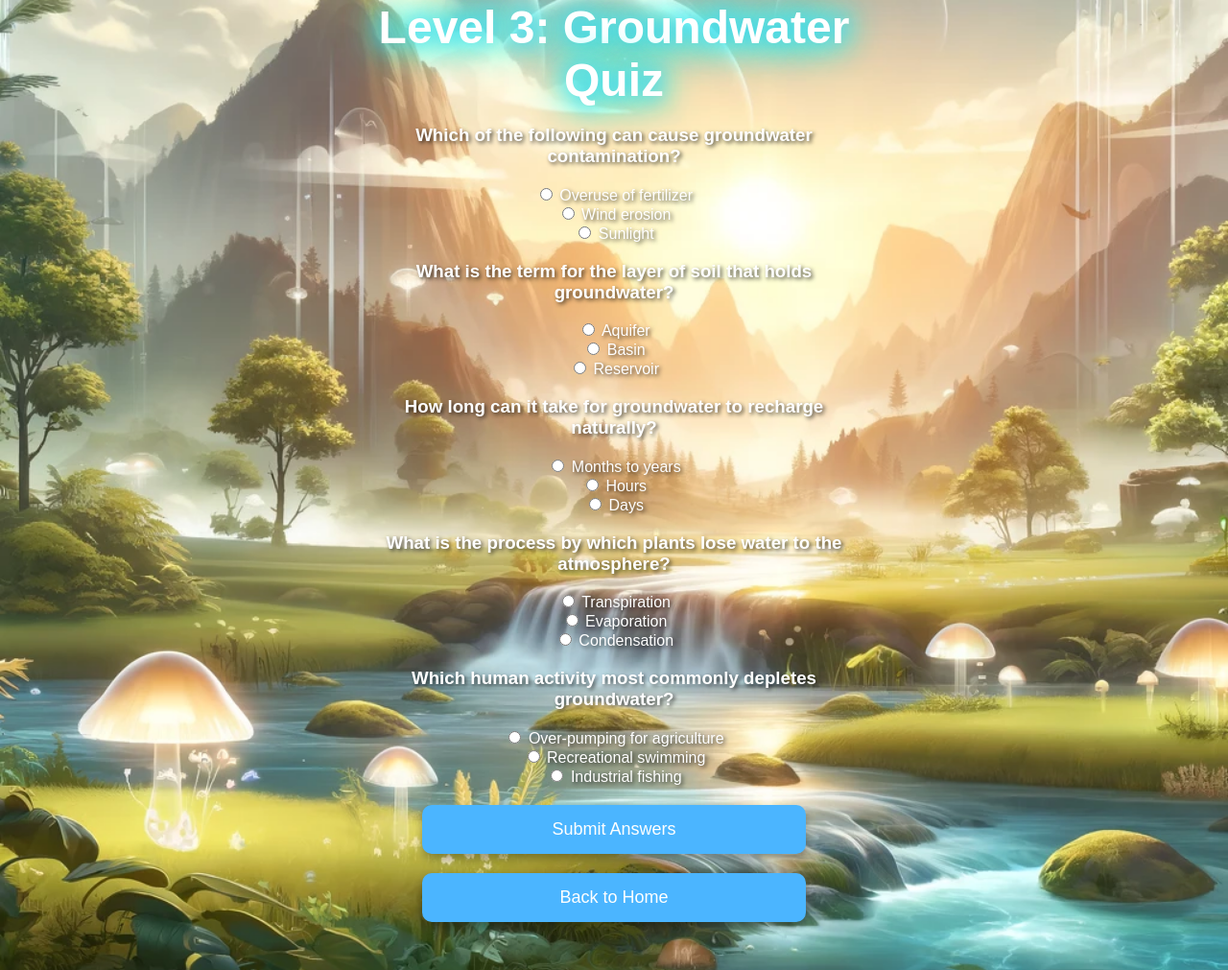
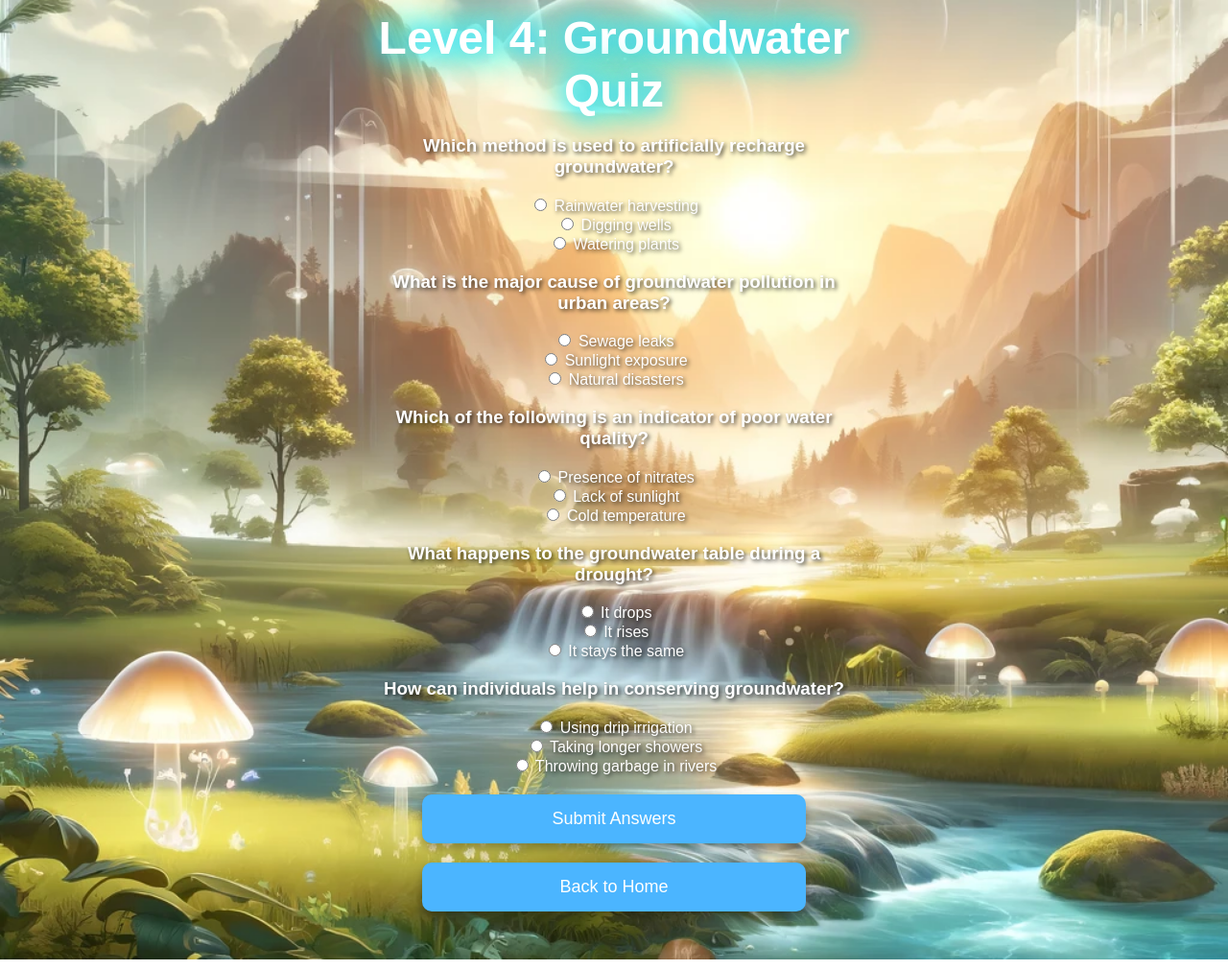
Before and after one commit to Subhash-04/SIH-Project, a plain HTML site: page GuardiansOfGroundWater/quiz-level-3.html in a window 1280 px wide. Shown: the whole page at 96% size. Drawn offline with Linux system fonts and the light colour scheme.

Commit message:
Update quiz-level-3.html

```diff
--- a/GuardiansOfGroundWater/quiz-level-3.html
+++ b/GuardiansOfGroundWater/quiz-level-3.html
@@ -3,7 +3,7 @@
 <head>
     <meta charset="UTF-8">
     <meta name="viewport" content="width=device-width, initial-scale=1.0">
-    <title>Quiz - Level 3 | Guardians of Groundwater</title>
+    <title>Quiz - Level 4 | Guardians of Groundwater</title>
     <link rel="stylesheet" href="assets/css/styles.css">
     <style>
         body {
@@ -17,7 +17,7 @@
 </head>
 <body class="quiz-page">
     <div class="container quiz-container">
-        <h1 class="quiz-title">Level 3: Groundwater Quiz</h1>
+        <h1 class="quiz-title">Level 4: Groundwater Quiz</h1>
         <form id="quizForm">
             <div id="question-container"></div>
             <button type="submit" class="menu-button quiz-submit-btn">Submit Answers</button>
@@ -34,12 +34,13 @@
     <script>
         // Questions for Level 3
         const quizQuestions = [
-        { question: "Which of the following can cause groundwater contamination?", options: ["Overuse of fertilizer", "Wind erosion", "Sunlight"], answer: 0 },
-        { question: "What is the term for the layer of soil that holds groundwater?", options: ["Aquifer", "Basin", "Reservoir"], answer: 0 },
-        { question: "How long can it take for groundwater to recharge naturally?", options: ["Months to years", "Hours", "Days"], answer: 0 },
-        { question: "What is the process by which plants lose water to the atmosphere?", options: ["Transpiration", "Evaporation", "Condensation"], answer: 0 },
-        { question: "Which human activity most commonly depletes groundwater?", options: ["Over-pumping for agriculture", "Recreational swimming", "Industrial fishing"], answer: 0 }
+        { question: "Which method is used to artificially recharge groundwater?", options: ["Rainwater harvesting", "Digging wells", "Watering plants"], answer: 0 },
+        { question: "What is the major cause of groundwater pollution in urban areas?", options: ["Sewage leaks", "Sunlight exposure", "Natural disasters"], answer: 0 },
+        { question: "Which of the following is an indicator of poor water quality?", options: ["Presence of nitrates", "Lack of sunlight", "Cold temperature"], answer: 0 },
+        { question: "What happens to the groundwater table during a drought?", options: ["It drops", "It rises", "It stays the same"], answer: 0 },
+        { question: "How can individuals help in conserving groundwater?", options: ["Using drip irrigation", "Taking longer showers", "Throwing garbage in rivers"], answer: 0 }
     ];
+
 
         let userAnswers = [];
 
@@ -94,7 +95,7 @@
                 localStorage.setItem('user', JSON.stringify(user));
 
                 setTimeout(() => {
-                    window.location.href = `quiz-level-4.html`;
+                    window.location.href = `quiz-level-5.html`;
                 }, 2000);
             } else {
                 alert("You have already completed this level!");
@@ -103,7 +104,7 @@
 
         function goToNextLevel() {
             const user = JSON.parse(localStorage.getItem('user')) || { level: 3 };
-            window.location.href = `quiz-level-4.html`;
+            window.location.href = `quiz-level-5.html`;
         }
 
         function goBack() {
```
